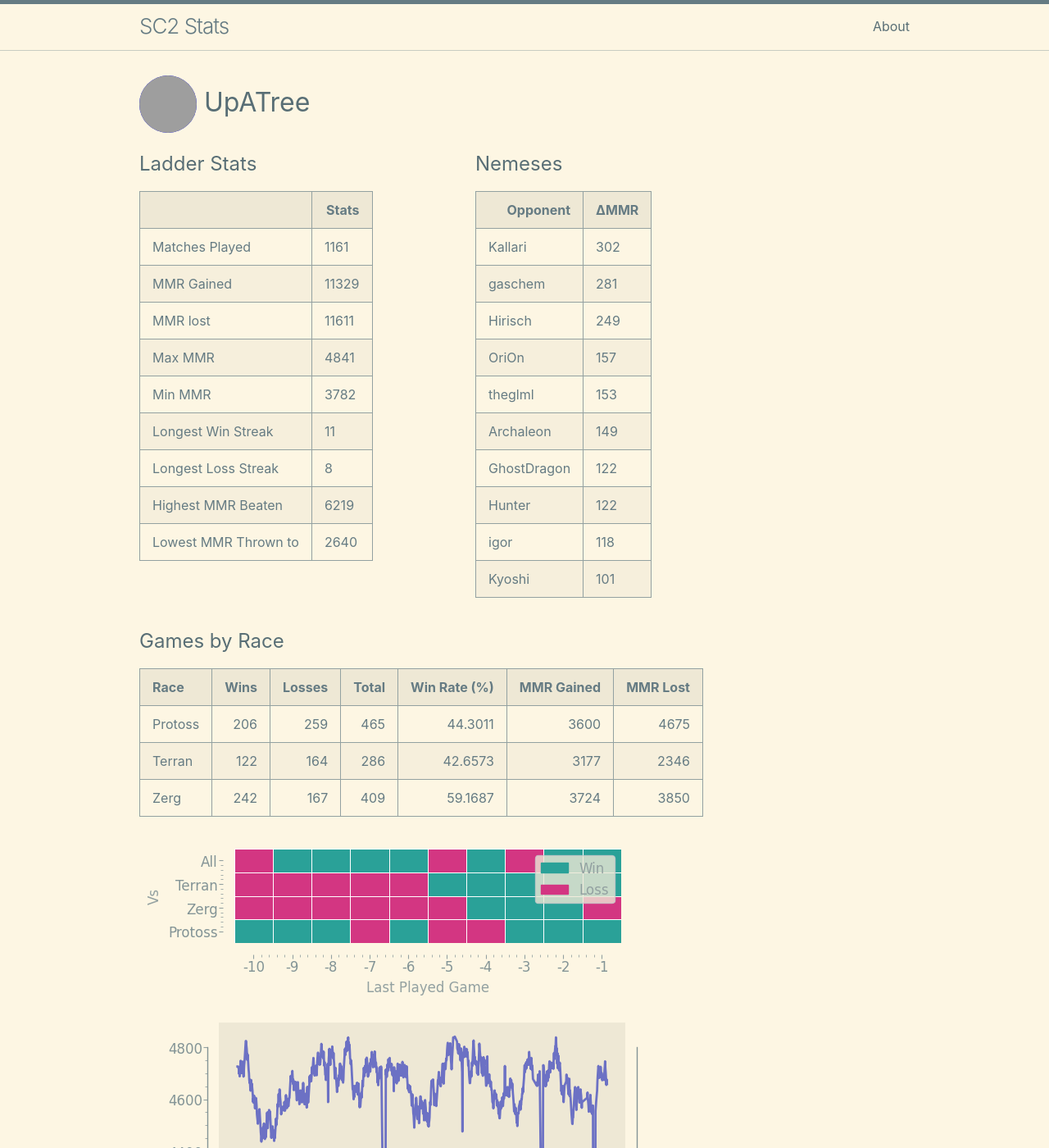
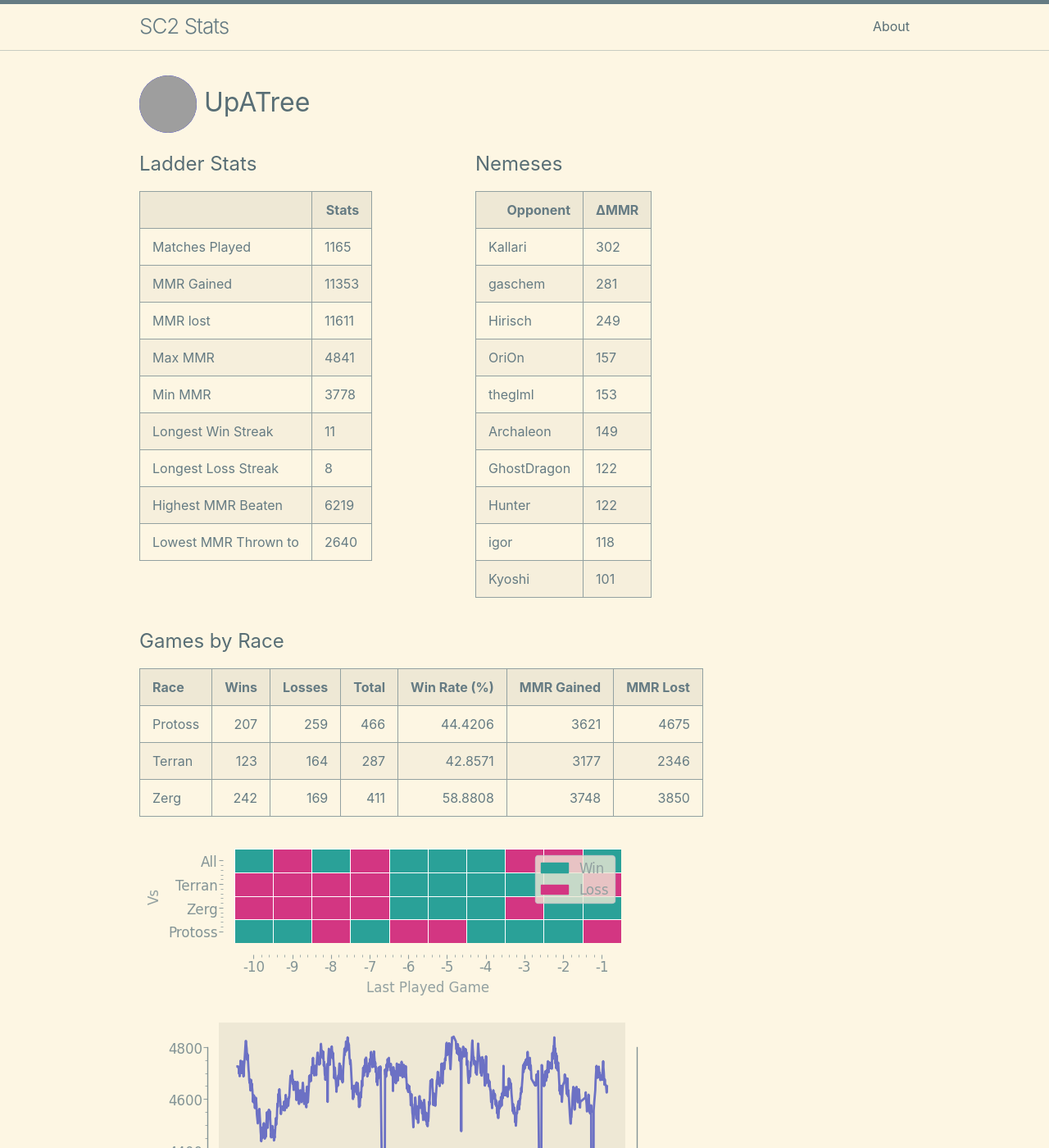
Before and after one commit to kylermurphy/UpATree, a Jekyll site: the page built from docs/index.md, in a window 1280 px wide and 1400 px high. Shown: the whole window at 82% size. Built offline with Jekyll 4.4.1, drawn with Linux system fonts in a browser that asks for light colours; grey boxes are pictures that could not be loaded.

Commit message:
running on push

```diff
--- a/docs/index.md
+++ b/docs/index.md
@@ -18,11 +18,11 @@ layout: home
   <tbody>
     <tr>
       <td>Matches Played</td>
-      <td>1161</td>
+      <td>1165</td>
     </tr>
     <tr>
       <td>MMR Gained</td>
-      <td>11329</td>
+      <td>11353</td>
     </tr>
     <tr>
       <td>MMR lost</td>
@@ -34,7 +34,7 @@ layout: home
     </tr>
     <tr>
       <td>Min MMR</td>
-      <td>3782</td>
+      <td>3778</td>
     </tr>
     <tr>
       <td>Longest Win Streak</td>
@@ -114,9 +114,9 @@ layout: home
 
 | Race    |   Wins |   Losses |   Total |   Win Rate (%) |   MMR Gained |   MMR Lost |
 |:--------|-------:|---------:|--------:|---------------:|-------------:|-----------:|
-| Protoss |    206 |      259 |     465 |        44.3011 |         3600 |       4675 |
-| Terran  |    122 |      164 |     286 |        42.6573 |         3177 |       2346 |
-| Zerg    |    242 |      167 |     409 |        59.1687 |         3724 |       3850 |
+| Protoss |    207 |      259 |     466 |        44.4206 |         3621 |       4675 |
+| Terran  |    123 |      164 |     287 |        42.8571 |         3177 |       2346 |
+| Zerg    |    242 |      169 |     411 |        58.8808 |         3748 |       3850 |
 
 ![Games by Race](./assets/gm_hist.png)
 
--- a/log.txt
+++ b/log.txt
@@ -388,3 +388,4 @@ Writing a log file 2025-03-10 16:26:45.
 Writing a log file 2025-03-10 16:53:17.
 Writing a log file 2025-03-10 17:20:34.
 Writing a log file 2025-03-10 17:48:06.
+Writing a log file 2025-03-10 18:29:55.
```
Also changed, not shown: docs/assets/MMR.png, docs/assets/daily.png, docs/assets/gm_hist.png, docs/assets/r_wrt.png, 1 other file.
